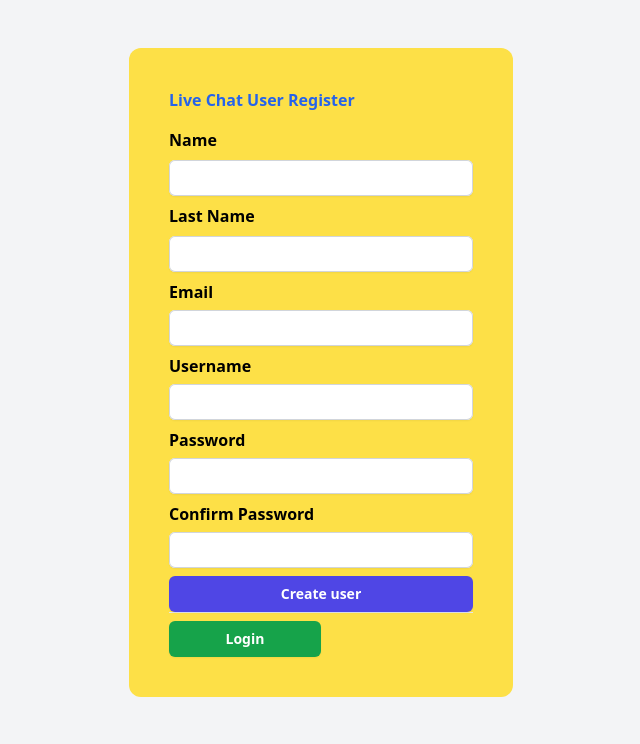
After one commit to wilderherrera/django-chat, a Django app: page /auth/v1/sign_up in a window 1280 px wide. The commit adds this page. Shown: the top 744 px of the page, without its empty margins (319-959 px from the left). Run offline with Django 5.2, Linux system fonts and the light colour scheme; parts of the project's set-up code (start-up, migrations or seed data) failed here and were passed over; some libraries are stand-ins or nearby versions.

```diff
--- /dev/null
+++ b/authentication/templates/registration/sign_up.html
@@ -0,0 +1,73 @@
+{% extends "base.html" %}
+{% block content %}
+    <div class="flex flex-col min-h-full justify-center px-6 py-12 ">
+        <div class="bg-yellow-300 sm:mx-auto sm:w-full sm:max-w-sm p-10 rounded-xl">
+            <div class="h-10">
+                <h2 class="text-blue-600 font-bold ">Live Chat User Register</h2>
+            </div>
+            <form method="post" action="{% url 'create_user' %}">
+                {% csrf_token %}
+                <div class="flex flex-col space-y-2">
+                    <div class=" font-semibold">Name</div>
+                    <input required name="first_name"
+                           class="block w-full rounded-md border-0 py-1.5 text-gray-900 shadow-sm ring-1 ring-inset ring-gray-300 placeholder:text-gray-400 focus:ring-2 focus:ring-inset focus:ring-indigo-600 sm:text-sm sm:leading-6">
+                    <div class=" font-semibold">Last Name</div>
+                    <input required name="last_name"
+                           class="block w-full rounded-md border-0 py-1.5 text-gray-900 shadow-sm ring-1 ring-inset ring-gray-300 placeholder:text-gray-400 focus:ring-2 focus:ring-inset focus:ring-indigo-600 sm:text-sm sm:leading-6">
+                    <div>
+                        <div class=" font-semibold">Email</div>
+                        <input required name="email" type="email"
+                               class="block w-full mt-1.5 rounded-md border-0 py-1.5 text-gray-900 shadow-sm ring-1 ring-inset ring-gray-300 placeholder:text-gray-400 focus:ring-2 focus:ring-inset focus:ring-indigo-600 sm:text-sm sm:leading-6">
+                    </div>
+                    <div>
+                        <div class=" font-semibold">Username</div>
+                        <input required name="username" type="username"
+                               class="block w-full mt-1.5 rounded-md border-0 py-1.5 text-gray-900 shadow-sm ring-1 ring-inset ring-gray-300 placeholder:text-gray-400 focus:ring-2 focus:ring-inset focus:ring-indigo-600 sm:text-sm sm:leading-6">
+                    </div>
+                    <div>
+                        <div class=" font-semibold">Password</div>
+                        <input required name="password1" type="password"
+                               class="block w-full mt-1.5 rounded-md border-0 py-1.5 text-gray-900 shadow-sm ring-1 ring-inset ring-gray-300 placeholder:text-gray-400 focus:ring-2 focus:ring-inset focus:ring-indigo-600 sm:text-sm sm:leading-6">
+                    </div>
+                    <div>
+                        <div class=" font-semibold">Confirm Password</div>
+                        <input required name="password2" type="password"
+                               class="block w-full mt-1.5 rounded-md border-0 py-1.5 text-gray-900 shadow-sm ring-1 ring-inset ring-gray-300 placeholder:text-gray-400 focus:ring-2 focus:ring-inset focus:ring-indigo-600 sm:text-sm sm:leading-6">
+                    </div>
+                    <input class="cursor-pointer flex w-full justify-center rounded-md bg-indigo-600 mt-2 px-4 py-1.5 text-sm font-semibold leading-6 text-white shadow-sm hover:bg-indigo-500 focus-visible:outline focus-visible:outline-2 focus-visible:outline-offset-2 focus-visible:outline-indigo-600"
+                           type="submit" value="Create user">
+                    <input type="hidden" name="next" value="{{ next }}">
+                </div>
+            </form>
+            <div class="text-red-600 font-semibold flex flex-col space-y-1">
+                {% if form.non_field_errors %}
+                    <div>
+                        {% for error in form.non_field_errors %}
+                            <div>
+                                {{ error }}
+                            </div>
+                        {% endfor %}
+                    </div>
+                {% endif %}
+
+                {% for field in form %}
+                    {% if field.errors %}
+                        <div class="error">
+                            {{ field.errors }}
+                        </div>
+                    {% endif %}
+                {% endfor %}
+            </div>
+
+            <hr>
+            <div class="flex w-full justify-start ">
+                <a class="flex w-full justify-start " href="{% url 'login' %}">
+                    <div class="w-1/2 cursor-pointer flex  justify-center rounded-md bg-green-600 mt-2 px-4 py-1.5 text-sm font-semibold leading-6 text-white shadow-sm hover:bg-green-500 focus-visible:outline focus-visible:outline-2 focus-visible:outline-offset-2 focus-visible:outline-indigo-600">
+                        Login
+                    </div>
+                </a>
+
+            </div>
+        </div>
+    </div>
+{% endblock %}
--- a/authentication/url.py
+++ b/authentication/url.py
@@ -1,5 +1,7 @@
 from django.urls import path, include
+from authentication.views.create_user_view import UserCreator
 
 urlpatterns = [
+    path("v1/sign_up", UserCreator.as_view(), name="create_user"),
     path("v1/", include("django.contrib.auth.urls")),
 ]
--- a/authentication/views.py
+++ b/authentication/views.py
@@ -1,7 +1,4 @@
 from django.shortcuts import render
-
+from django.views import View
 
 # Create your views here.
-
-def home(request):
-    return render("user/home.html")
--- /dev/null
+++ b/authentication/views/create_user_view.py
@@ -0,0 +1,23 @@
+from django.views import View
+from django.shortcuts import render
+from authentication.forms.user_creation_form import UserCreationForm
+from django.contrib.auth import login, authenticate
+from django.shortcuts import render, redirect
+
+
+class UserCreator(View):
+    def get(self, request):
+        return render(template_name="registration/sign_up.html", request=request)
+
+    def post(self, request):
+        form = UserCreationForm(request.POST)
+        if form.is_valid():
+            user = form.save()
+            user.refresh_from_db()
+            user.email = form.data["email"]
+            user.save()
+            raw_password = form.cleaned_data.get('password1')
+            user = authenticate(username=user.username, password=raw_password)
+            login(request, user)
+            return redirect('home')
+        return render(template_name="registration/sign_up.html", request=request, context={'form': form})
--- a/chat/models.py
+++ b/chat/models.py
@@ -1,10 +1,8 @@
 from django.db import models
-
-from chat.utils.paginator_filter import PaginatorFilter
 from django.contrib.auth.models import User
 
 
-class ChatRoom(models.Model, PaginatorFilter):
+class ChatRoom(models.Model):
     id = models.BigAutoField(primary_key=True)
     name = models.CharField(255, unique=True)
     users = models.ManyToManyField(User)
@@ -13,7 +11,7 @@ class ChatRoom(models.Model, PaginatorFilter):
         db_table = "chat_rooms"
 
 
-class Chat(models.Model, PaginatorFilter):
+class Chat(models.Model):
     id = models.BigAutoField(primary_key=True)
     content = models.TextField()
     chat_room = models.ForeignKey(ChatRoom, on_delete=models.PROTECT)
--- /dev/null
+++ b/chatRealTime/middleware/log_middleware.py
@@ -0,0 +1,17 @@
+import logging
+import time
+
+logger = logging.getLogger(__name__)
+
+
+class SyncMiddleware:
+    def __init__(self, get_response):
+        self.get_response = get_response
+
+    def __call__(self, request):
+        start_time = time.time()
+        logger.info(f"Request: {request.method} {request.get_full_path()} from {request.META.get('REMOTE_ADDR')}")
+        response = self.get_response(request)
+        duration = time.time() - start_time
+        logger.info(f"Response: {response.status_code} {request.method} {request.get_full_path()} ({duration:.2f}s)")
+        return response
--- a/chatRealTime/settings.py
+++ b/chatRealTime/settings.py
@@ -24,6 +24,8 @@ SECRET_KEY = 'django-insecure-)o6ynk9)rdvt+r10=v6$_(&!4k$fhwf=zyratx%is#2v%4j@!q
 
 # SECURITY WARNING: don't run with debug turned on in production!
 DEBUG = True
+
+SOCKET_THROTTLE = {"window": 60, "limit": 10}  # Throttle in minutes 10 API calls per minute
 
 ALLOWED_HOSTS = []
 
@@ -122,6 +124,7 @@ MIDDLEWARE = [
     'django.contrib.messages.middleware.MessageMiddleware',
     'django.middleware.clickjacking.XFrameOptionsMiddleware',
     "django_browser_reload.middleware.BrowserReloadMiddleware",
+    "chatRealTime.middleware.log_middleware.SyncMiddleware"
 
 ]
 
```
Also changed, not shown: authentication/forms/user_creation_form.py (added, +31 -0 lines), authentication/templates/registration/login.html (+13 -3 lines), authentication/tests/test_auth.py (added, +26 -0 lines), chat/channels/chat_consumer.py (+12 -3 lines), chat/channels/throttle.py (added, +20 -0 lines), authentication/forms/__init__.py (added), authentication/tests/__init__.py (added), authentication/views/__init__.py (added), chatRealTime/middleware/__init__.py (added), 1 other file.
